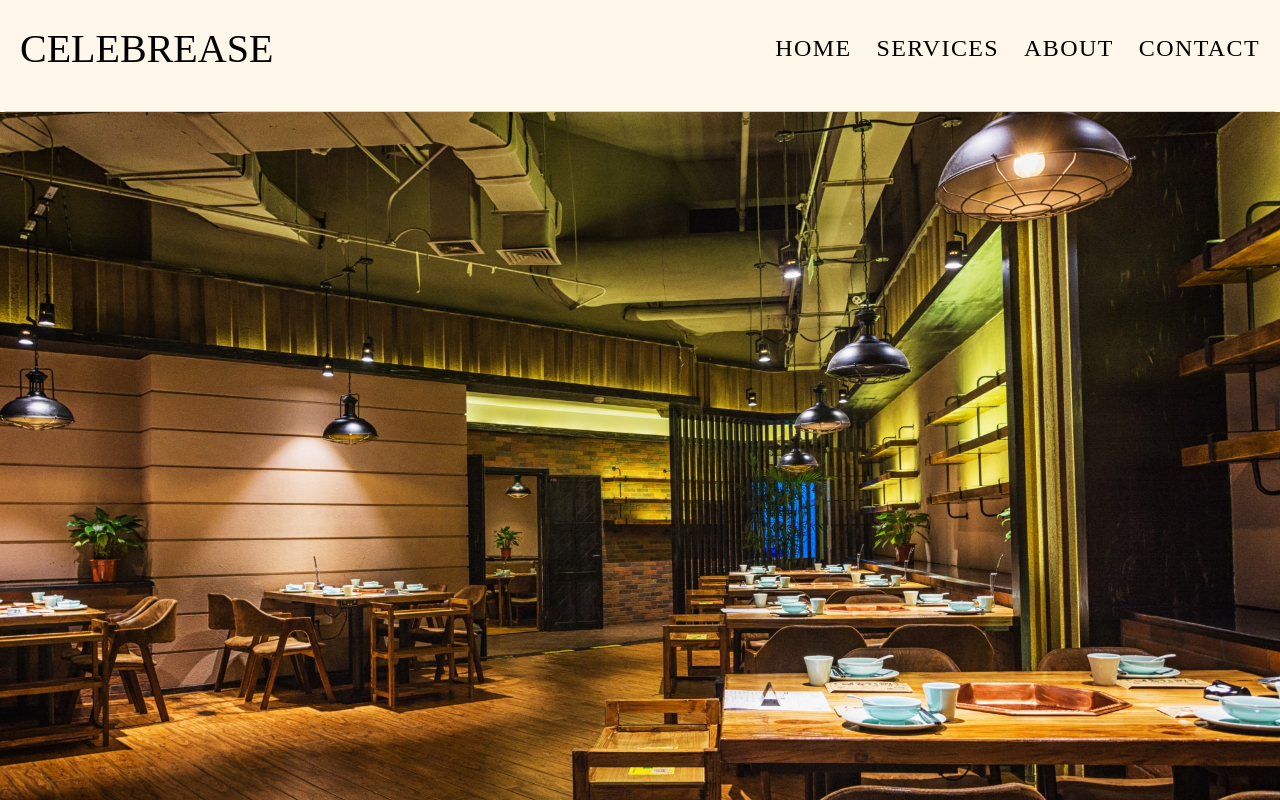
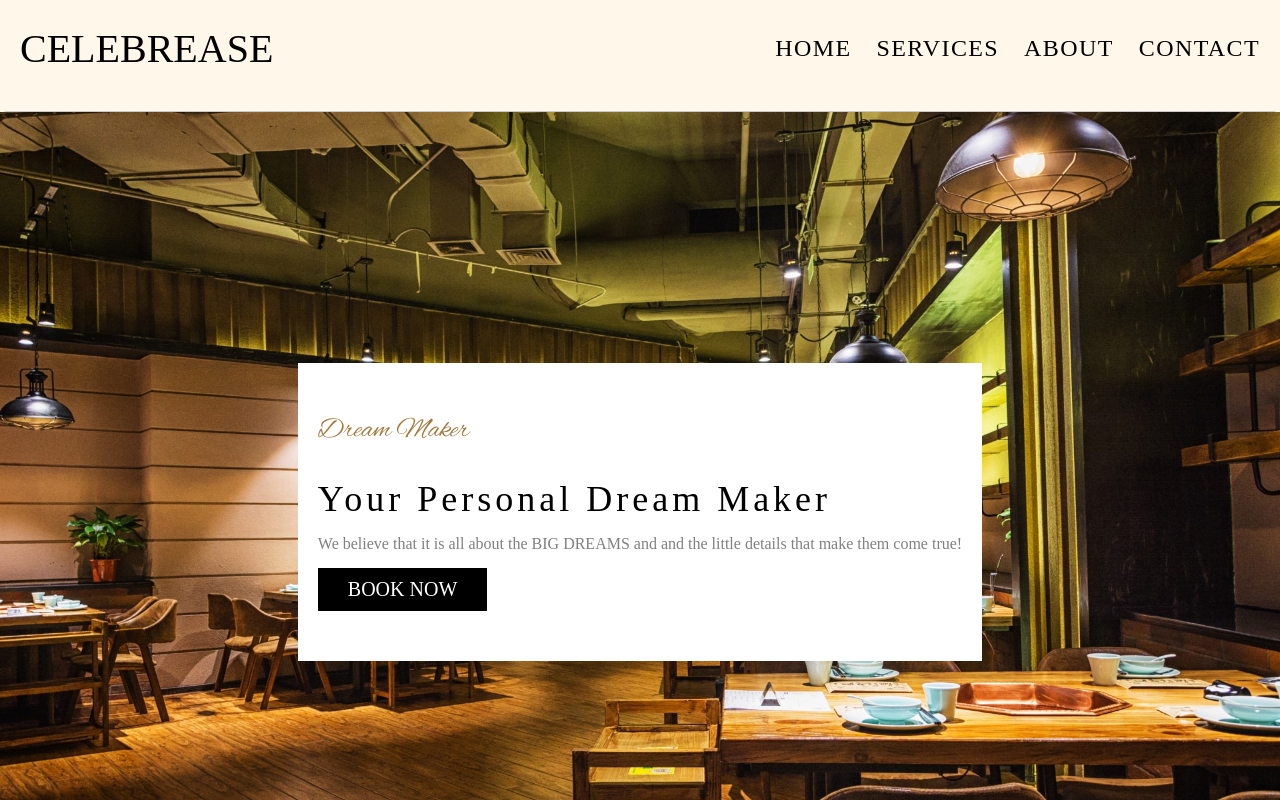
Before and after one commit to PixelPirate-Kartikey/CelebrEase, a React (Vite) app in the folder frontend/: page / in a window 1280 px wide. Shown: the top 800 px of the page. Built offline with nearby package versions, Linux system fonts and the light colour scheme.

Commit message:
Update HeroSection.jsx

```diff
--- a/frontend/src/components/HeroSection.jsx
+++ b/frontend/src/components/HeroSection.jsx
@@ -4,21 +4,15 @@ import { Link } from "react-scroll";
 const HeroSection = () => {
   return (
     <section className="hero">
-      <img src="/restaurant.jpg" alt="Elegant restaurant" className="hero-bg" />
-      <div className="hero-content">
-        <h3 className="brand-name">Celebrease</h3>
-        <div className="hero-text">
+      <img src="/restaurant.jpg" alt="restaurant" />
+      <div className="item">
+        <h3>Dream Maker</h3>
+        <div>
           <h1>Your Personal Dream Maker</h1>
           <p>
-            We believe it's all about BIG DREAMS and the little details that make them come true!
+            We believe that it is all about the BIG DREAMS and and the little details that make them come true!
           </p>
-          <Link
-            to="contact"
-            spy={true}
-            smooth={true}
-            duration={500}
-            className="book-now-btn"
-          >
+          <Link to="contact" spy={true} smooth={true} duration={500}>
             BOOK NOW
           </Link>
         </div>
```
